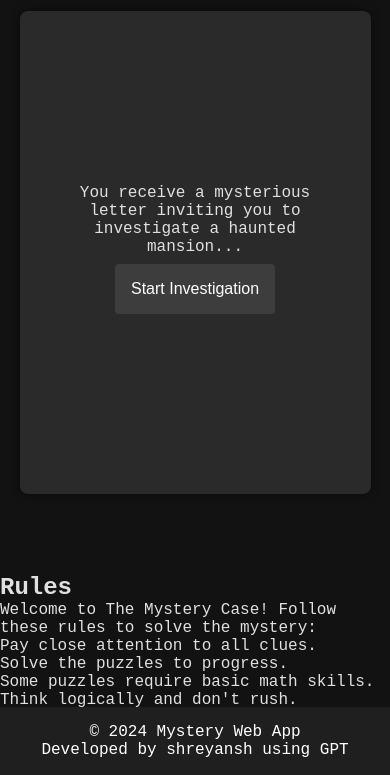
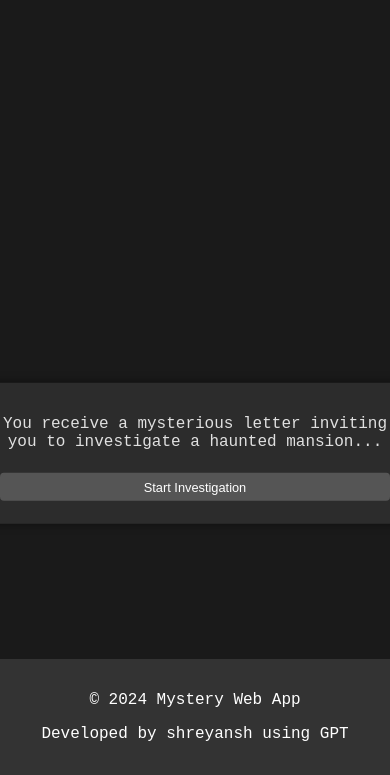
Before and after one commit to shreyansh0727/mystery, a website: page index.html in a window 390 px wide. Shown: the part 69-844 px from the top of the page. Drawn offline with nearby package versions, Linux system fonts and the light colour scheme.

Commit message:
Update style.css

```diff
--- a/public/style.css
+++ b/public/style.css
@@ -1,39 +1,19 @@
-:root {
-    --font-family: 'Courier New', Courier, monospace;
-    --bg-color: #121212;
-    --text-color: #e0e0e0;
-    --header-bg-color: #1f1f1f;
-    --header-text-color: #ffffff;
-    --main-bg-color: #2a2a2a;
-    --button-bg-color: #3d3d3d;
-    --button-hover-bg-color: #5c5c5c;
-    --footer-bg-color: #1f1f1f;
-    --footer-text-color: #ffffff;
-    --border-radius: 8px;
-    --box-shadow: 0 0 10px rgba(0, 0, 0, 0.5);
-}
-
-* {
-    box-sizing: border-box;
+body {
+    font-family: 'Courier New', Courier, monospace;
+    background-color: #1a1a1a;
+    color: #e0e0e0;
     margin: 0;
     padding: 0;
-}
-
-body {
-    font-family: var(--font-family);
-    background-color: var(--bg-color);
-    color: var(--text-color);
     display: flex;
     flex-direction: column;
     align-items: center;
-    justify-content: flex-start;
     height: 100vh;
-    margin: 0;
+    overflow: hidden;
 }
 
 header {
-    background-color: var(--header-bg-color);
-    color: var(--header-text-color);
+    background-color: #333;
+    color: #fff;
     padding: 1em;
     text-align: center;
     width: 100%;
@@ -51,22 +31,25 @@ main {
     padding: 2em;
     width: 90%;
     max-width: 800px;
-    background-color: var(--main-bg-color);
-    border-radius: var(--border-radius);
-    box-shadow: var(--box-shadow);
+    background-color: #2c2c2c;
+    border-radius: 8px;
+    box-shadow: 0 0 10px rgba(0, 0, 0, 0.5);
     animation: fadeInUp 1s;
     display: flex;
     flex-direction: column;
     align-items: center;
     justify-content: center;
     text-align: center;
-    margin: 5em auto;  /* Center main content vertically */
-    flex-grow: 1;  /* Ensures the main content takes available space */
+    margin-top: 100px;
+    margin-bottom: 80px;
+    position: relative;
+    top: 50%;
+    transform: translateY(-50%);
 }
 
 button {
-    background-color: var(--button-bg-color);
-    color: var(--header-text-color);
+    background-color: #555;
+    color: #fff;
     border: none;
     padding: 1em;
     margin: 0.5em;
@@ -77,12 +60,12 @@ button {
 }
 
 button:hover {
-    background-color: var(--button-hover-bg-color);
+    background-color: #777;
 }
 
 footer {
-    background-color: var(--footer-bg-color);
-    color: var(--footer-text-color);
+    background-color: #333;
+    color: #fff;
     text-align: center;
     padding: 1em;
     width: 100%;
@@ -128,3 +111,75 @@ footer {
         opacity: 1;
     }
 }
+
+/* Modal styles */
+.modal {
+    display: none; /* Hidden by default */
+    position: fixed; /* Stay in place */
+    z-index: 1001; /* Sit on top */
+    left: 0;
+    top: 0;
+    width: 100%;
+    height: 100%;
+    overflow: auto; /* Enable scroll if needed */
+    background-color: rgb(0,0,0); /* Fallback color */
+    background-color: rgba(0,0,0,0.4); /* Black w/ opacity */
+}
+
+.modal-content {
+    background-color: #2c2c2c;
+    margin: 15% auto; /* 15% from the top and centered */
+    padding: 20px;
+    border: 1px solid #888;
+    width: 80%;
+    max-width: 600px;
+    border-radius: 8px;
+    box-shadow: 0 5px 15px rgba(0,0,0,0.3);
+    text-align: left;
+}
+
+.overlay {
+    display: none; /* Hidden by default */
+    position: fixed;
+    top: 0;
+    left: 0;
+    width: 100%;
+    height: 100%;
+    background: rgba(0, 0, 0, 0.7);
+    z-index: 1000;
+}
+
+/* Responsive Design */
+@media (max-width: 768px) {
+    main {
+        width: 95%;
+        padding: 1em;
+    }
+
+    button {
+        width: 90%;
+        padding: 0.75em;
+        font-size: 0.9em;
+    }
+}
+
+@media (max-width: 480px) {
+    header h1 {
+        font-size: 1.5em;
+    }
+
+    main {
+        width: 100%;
+        padding: 1em;
+    }
+
+    button {
+        width: 100%;
+        padding: 0.5em;
+        font-size: 0.8em;
+    }
+
+    .modal-content {
+        width: 90%;
+    }
+}
```
